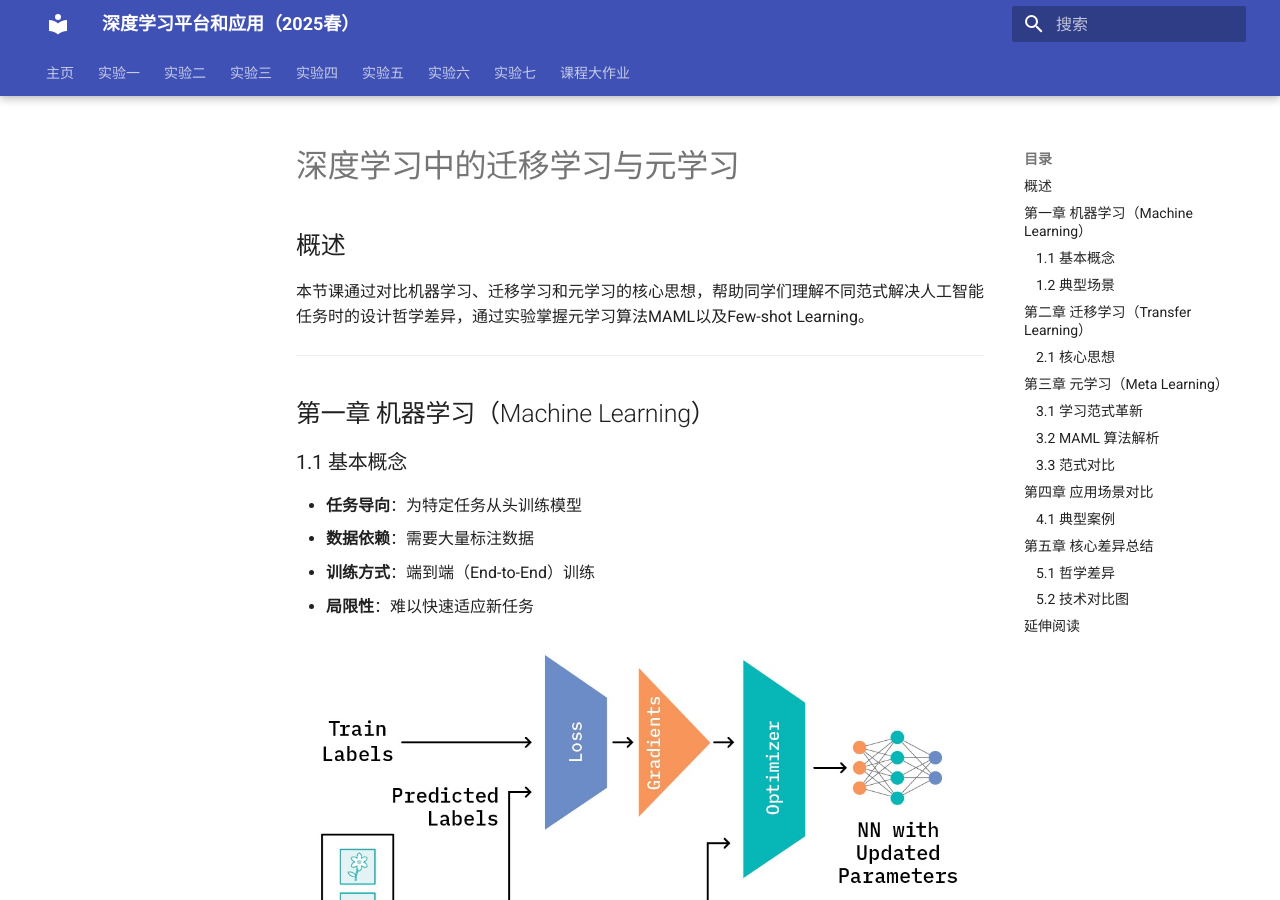
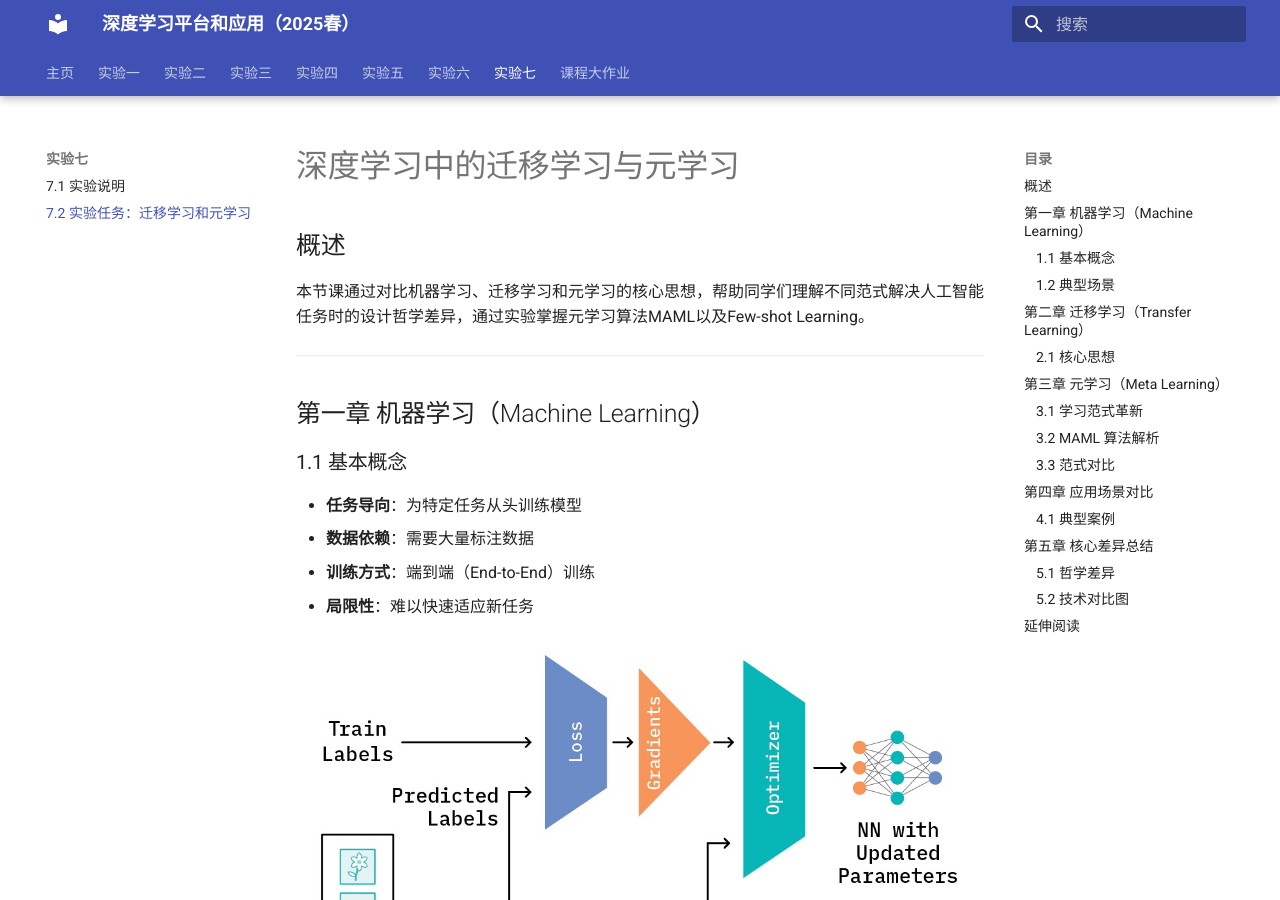
Before and after one commit to zhiweinju/nju-dl-lab-2025spring, an MkDocs documentation site: the page built from docs/lab7/迁移学习和元学习介绍.md, in a window 1280 px wide and 900 px high. Built offline with MkDocs 1.6.1 and Material for MkDocs 9.7.7, drawn with Linux system fonts in a browser that asks for light colours; a style sheet for code colours, icons or effects is not loaded; some of the changed lines change nothing that is shown.

Commit message:
Update mkdocs.yml

```diff
--- a/mkdocs.yml
+++ b/mkdocs.yml
@@ -50,8 +50,7 @@ nav:
       - 6.4 实验任务三：WGAN: "lab6/实验任务三：WGAN.md"
   - 实验七:
       - 7.1 实验说明: "lab7/实验七介绍.md"
-      - 7.2 实验任务一：迁移学习: "lab7/实验任务一：迁移学习和元学习介绍.md"
-      - 7.3 实验任务二：元学习: "lab7/实验任务二：元学习.md"
+      - 7.2 实验任务：迁移学习和元学习: "lab7/迁移学习和元学习介绍.md"
   - 课程大作业:
     - 可选的课程大作业: "final/课程大作业.md"
 
```
